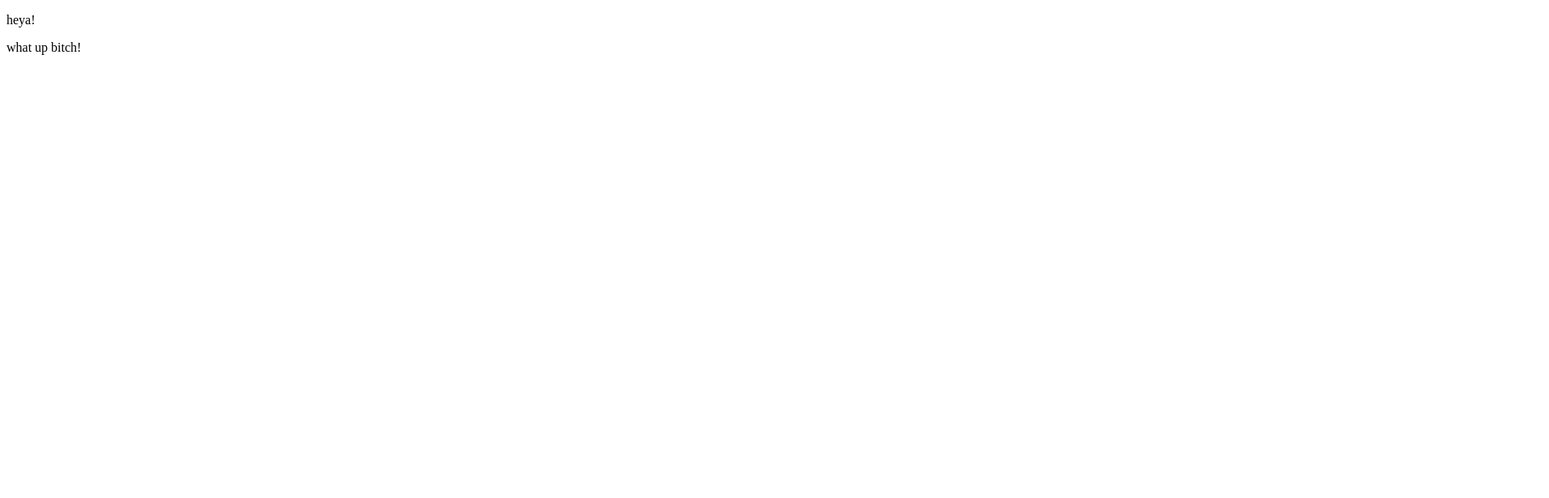
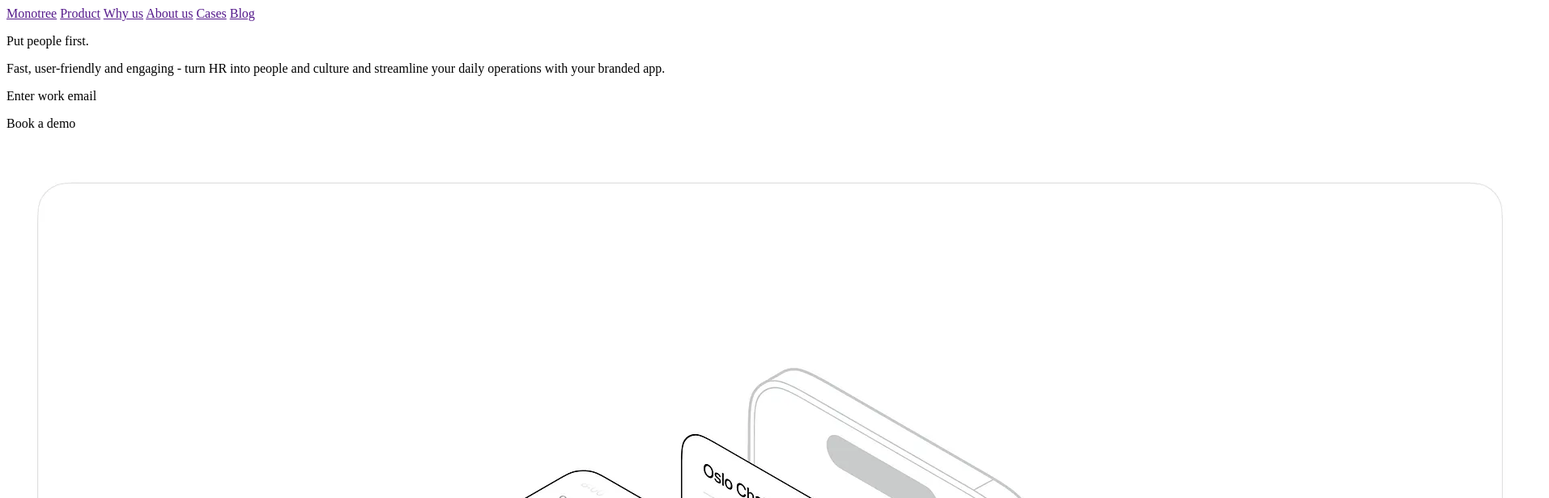
Before and after one commit to emiwoo/xdd, a plain HTML site: page index.html in a window 1280 px wide. Shown: the top 616 px of the page at 81% size, 1913 px wide, since content can reach past the window. Drawn offline with Linux system fonts and the light colour scheme.

Commit message:
html file compelted

```diff
--- a/index.html
+++ b/index.html
@@ -1,7 +1,32 @@
 <!DOCTYPE html>
 <html>
+    <title>Replica Website</title>
     <body>
-        <p>heya!</p>
-        <p>what up bitch!</p>
+        <div>
+            <a href>Monotree</a>
+            <a href>Product</a>
+            <a href>Why us</a>
+            <a href>About us</a>
+            <a href>Cases</a>
+            <a href>Blog</a>
+        </div>
+        <div>
+            <p>Put people first.</p>
+        </div>
+        <div>
+            <p>Fast, user-friendly and engaging - turn HR into people and culture and streamline your daily operations with your branded app.</p>
+        </div>
+        <div>
+            <p>Enter work email</p>
+            <p>Book a demo</p>
+        </div>
+        <div>
+            <img src="neo4.png">
+        </div>
+        <div>
+            <p>We use cookies to enhance your experience. Learn more in our Cookie Policy.</p>
+            <button>Accept</button>
+            <button>Reject</button>
+        </div>
     </body>
 </html>
```
Also changed, not shown: neo4.png (added).
